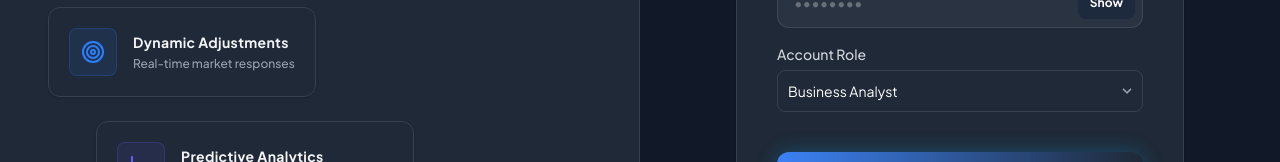
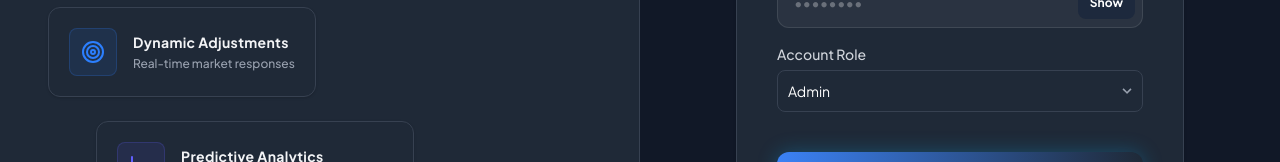
Before and after one commit to KMohammedsadiq/Dynamic-Pricing-Optimization-and-Revenue-Intelligence-Platform-K_Mohammad_Sadik, a React app in the folder frontend/: page /register in a window 1280 px wide. Shown: the part 506-668 px from the top of the page. Built offline with nearby package versions, Linux system fonts and the light colour scheme; no server answers; the HTML template or start-up script is replaced by a standard one.

Commit message:
fix: change default role to Admin

```diff
--- a/frontend/src/pages/Register.jsx
+++ b/frontend/src/pages/Register.jsx
@@ -11,7 +11,7 @@ export default function Register() {
     email: "",
     password: "",
     confirmPassword: "",
-    role: "Business Analyst",
+    role: "Admin",
   });
 
   const [errors, setErrors] = useState({});
@@ -70,7 +70,7 @@ export default function Register() {
         const result = await authService.registerUser(payload);
 
         setSuccessMessage(`Success! User ${result.full_name} registered successfully.`);
-        setFormData({ fullName: "", email: "", password: "", confirmPassword: "", role: "Business Analyst" });
+        setFormData({ fullName: "", email: "", password: "", confirmPassword: "", role: "Admin" });
 
       } catch (err) {
         if (err.response) {
@@ -202,8 +202,8 @@ export default function Register() {
                   onChange={handleChange}
                   className="w-full bg-[#1F2937] border border-[#374151] text-white text-sm rounded-lg focus:ring-blue-500 focus:border-blue-500 block p-2.5 appearance-none cursor-pointer"
                 >
+                  <option value="Admin">Admin</option>
                   <option value="Business Analyst">Business Analyst</option>
-                  <option value="Admin">Admin</option>
                 </select>
                 <div className="pointer-events-none absolute inset-y-0 right-0 flex items-center px-2 text-gray-400">
                   <svg className="fill-current h-4 w-4" xmlns="http://www.w3.org/2000/svg" viewBox="0 0 20 20"><path d="M9.293 12.95l.707.707L15.657 8l-1.414-1.414L10 10.828 5.757 6.586 4.343 8z"/></svg>
```
Also changed, not shown: 1 other file (tests, documents, lock files or other folders).
